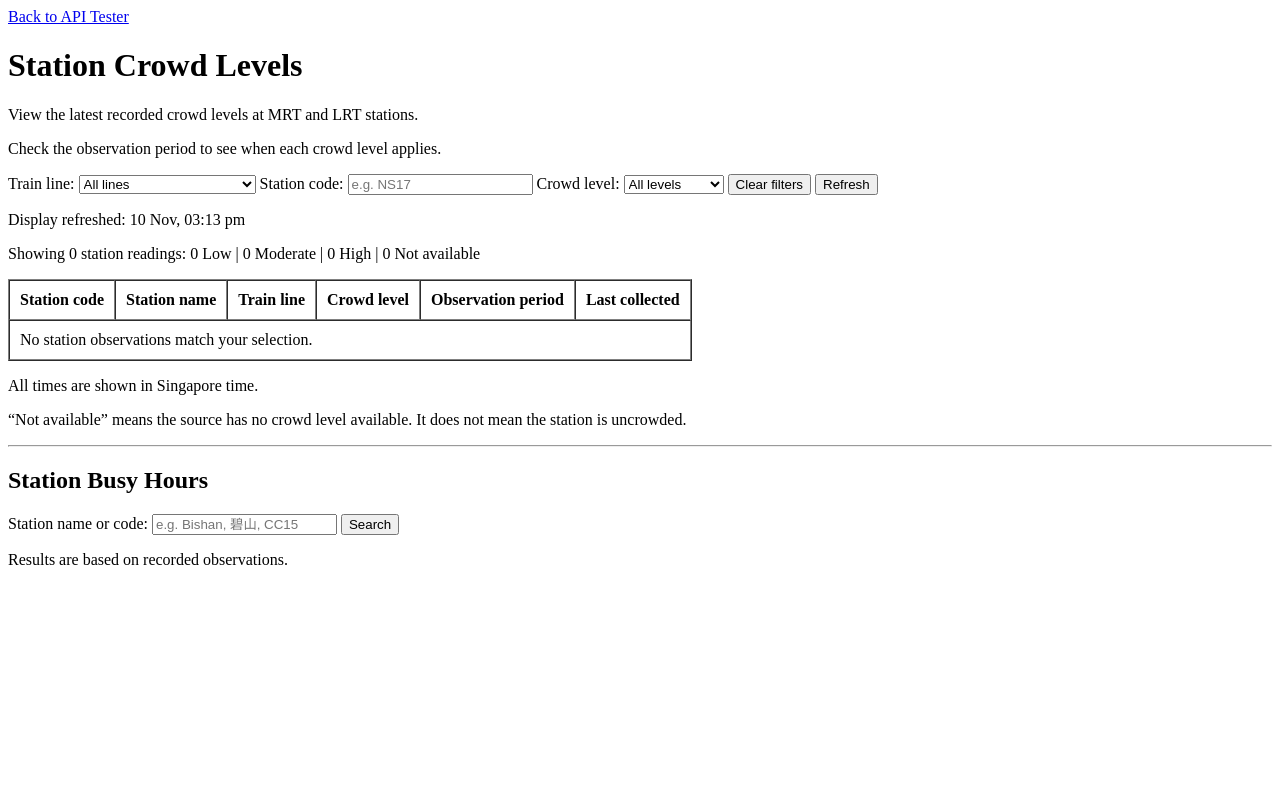
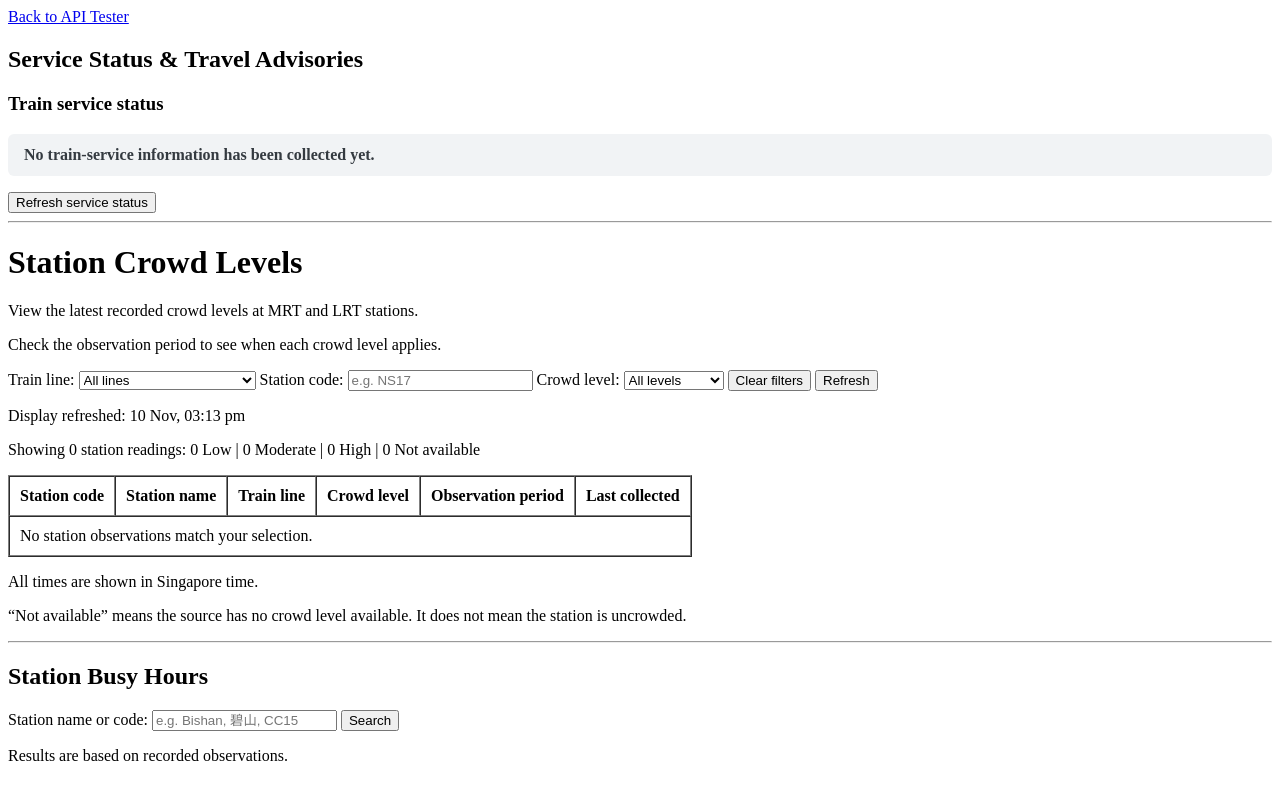
Before and after one commit to yjmockkk/INF2003_TransitIQ, a Flask app: page /crowd-dashboard in a window 1280 px wide. Run offline with Flask 2, Linux system fonts and the light colour scheme; data that the repository does not hold is empty; parts of the project's set-up code (start-up, migrations or seed data) failed here and were passed over.

Commit message:
Display train service status and travel advisories

```diff
--- /dev/null
+++ b/frontend/static/css/crowd_dashboard.css
@@ -0,0 +1,50 @@
+.train-status {
+    padding: 12px 16px;
+    border-radius: 6px;
+    font-weight: 600;
+}
+
+.train-status--normal {
+    background-color: #e8f5e9;
+    color: #1b5e20;
+}
+
+.train-status--disrupted {
+    background-color: #ffebee;
+    color: #b71c1c;
+}
+
+.train-status--unknown {
+    background-color: #f1f3f5;
+    color: #343a40;
+}
+
+.advisory-card {
+    border: 1px solid #ccc;
+    border-radius: 6px;
+    padding: 12px 16px;
+    margin-bottom: 12px;
+    overflow-wrap: anywhere;
+}
+
+.advisory-card dt {
+    font-weight: 600;
+}
+
+.advisory-card dd {
+    margin-bottom: 8px;
+    white-space: pre-wrap;
+}
+
+.advisory-text {
+    white-space: pre-wrap;
+}
+
+.additional-information {
+    white-space: pre-wrap;
+    overflow-wrap: anywhere;
+}
+
+.table-container {
+    overflow-x: auto;
+}
--- /dev/null
+++ b/frontend/static/js/train_alerts.js
@@ -0,0 +1,404 @@
+const statusElement = document.getElementById("train-alert-status");
+const errorElement = document.getElementById("train-alert-error");
+const detailsElement = document.getElementById("train-alert-details");
+const checkedElement = document.getElementById("train-alert-checked");
+const refreshButton = document.getElementById("train-alert-refresh");
+
+const lineNames = {
+    EWL: "East West Line, including Changi Extension",
+    NSL: "North South Line",
+    NEL: "North East Line",
+    CCL: "Circle Line, including Circle Line Extension",
+    DTL: "Downtown Line",
+    TEL: "Thomson-East Coast Line",
+    BPL: "Bukit Panjang LRT",
+    STL: "Sengkang LRT",
+    PTL: "Punggol LRT"
+};
+
+const segmentFields = [
+    ["Line", "Line"],
+    ["Direction", "Affected direction"],
+    ["Stations", "Affected station codes"],
+    ["FreePublicBus", "Free public bus services"],
+    ["FreeMRTShuttle", "Free MRT shuttle services"],
+    ["MRTShuttleDirection", "MRT shuttle direction"]
+];
+
+let loading = false;
+let hasLoaded = false;
+
+function displayTrainStatus(status) {
+    const settings = {
+        "1": {
+            text: "Trains are running. Minor delays may occur.",
+            className: "train-status--normal"
+        },
+        "2": {
+            text: "Train services are disrupted or experiencing major delays.",
+            className: "train-status--disrupted"
+        }
+    };
+
+    const selected = settings[String(status)] || {
+        text: "Train-service information is unavailable.",
+        className: "train-status--unknown"
+    };
+
+    statusElement.textContent = selected.text;
+
+    statusElement.classList.remove(
+        "train-status--normal",
+        "train-status--disrupted",
+        "train-status--unknown"
+    );
+
+    statusElement.classList.add(
+        "train-status",
+        selected.className
+    );
+}
+
+function isObject(value) {
+    return (
+        value !== null &&
+        typeof value === "object" &&
+        !Array.isArray(value)
+    );
+}
+
+function hasContent(value) {
+    if (value === null || value === undefined) return false;
+
+    if (typeof value === "string") {
+        return value.trim() !== "";
+    }
+
+    if (Array.isArray(value)) {
+        return value.some(hasContent);
+    }
+
+    if (isObject(value)) {
+        return Object.values(value).some(hasContent);
+    }
+
+    return true;
+}
+
+function asItems(value) {
+    const items = Array.isArray(value) ? value : [value];
+    return items.filter(hasContent);
+}
+
+function valueText(value) {
+    if (!hasContent(value)) return "Not provided";
+
+    if (typeof value === "object") {
+        return JSON.stringify(value, null, 2);
+    }
+
+    return String(value);
+}
+
+function formatCheckedTime(value) {
+    if (typeof value !== "string" || !value) {
+        return "Not available";
+    }
+
+    const date = new Date(value);
+
+    if (Number.isNaN(date.getTime())) {
+        return "Not available";
+    }
+
+    return date.toLocaleString("en-SG", {
+        timeZone: "Asia/Singapore",
+        day: "numeric",
+        month: "short",
+        year: "numeric",
+        hour: "2-digit",
+        minute: "2-digit",
+        hour12: true
+    });
+}
+
+function createCard() {
+    const card = document.createElement("article");
+
+    card.style.border = "1px solid #ccc";
+    card.style.padding = "12px";
+    card.style.marginBottom = "12px";
+    card.style.overflowWrap = "anywhere";
+
+    return card;
+}
+
+function appendField(list, label, value) {
+    if (!hasContent(value)) return;
+
+    const term = document.createElement("dt");
+    term.textContent = label;
+
+    const description = document.createElement("dd");
+    description.textContent = valueText(value);
+    description.style.whiteSpace = "pre-wrap";
+
+    list.append(term, description);
+}
+
+// Preserve unfamiliar fields without guessing what they mean.
+function appendAdditionalDetails(parent, value, knownKeys = []) {
+    if (!isObject(value)) return;
+
+    const additional = Object.fromEntries(
+        Object.entries(value).filter(([key, entry]) =>
+            !knownKeys.includes(key) && hasContent(entry)
+        )
+    );
+
+    if (Object.keys(additional).length === 0) return;
+
+    const details = document.createElement("details");
+    const summary = document.createElement("summary");
+    const content = document.createElement("pre");
+
+    summary.textContent = "Additional information";
+    content.textContent = JSON.stringify(additional, null, 2);
+    content.style.whiteSpace = "pre-wrap";
+    content.style.overflowWrap = "anywhere";
+
+    details.append(summary, content);
+    parent.appendChild(details);
+}
+
+function renderAffectedSegment(segment, index, multiple) {
+    const card = createCard();
+
+    if (multiple) {
+        const heading = document.createElement("h4");
+        heading.textContent = `Affected segment ${index + 1}`;
+        card.appendChild(heading);
+    }
+
+    if (!isObject(segment)) {
+        card.textContent = valueText(segment);
+        return card;
+    }
+
+    const list = document.createElement("dl");
+
+    for (const [key, label] of segmentFields) {
+        let value = segment[key];
+
+        if (key === "Line" && typeof value === "string") {
+            const name = lineNames[value];
+            value = name ? `${name} (${value})` : value;
+        }
+
+        if (
+            (key === "Direction" || key === "MRTShuttleDirection") &&
+            typeof value === "string"
+        ) {
+            const direction = value.trim();
+
+            value = direction.toLowerCase() === "both"
+                ? "Both directions"
+                : direction
+                    ? `Towards ${direction}`
+                    : "";
+        }
+
+        // Preserve station/shuttle strings, including | and ; separators.
+        appendField(list, label, value);
+    }
+
+    card.appendChild(list);
+
+    appendAdditionalDetails(
+        card,
+        segment,
+        segmentFields.map(([key]) => key)
+    );
+
+    return card;
+}
+
+function renderMessage(message, index, multiple) {
+    const card = createCard();
+
+    if (multiple) {
+        const heading = document.createElement("h4");
+        heading.textContent = `Advisory ${index + 1}`;
+        card.appendChild(heading);
+    }
+
+    if (!isObject(message)) {
+        card.textContent = valueText(message);
+        return card;
+    }
+
+    if (hasContent(message.Content)) {
+        const content = document.createElement("p");
+        content.textContent = valueText(message.Content);
+        content.style.whiteSpace = "pre-wrap";
+        card.appendChild(content);
+    }
+
+    if (hasContent(message.CreatedDate)) {
+        const reported = document.createElement("p");
+
+        reported.textContent =
+            "Published: " + valueText(message.CreatedDate) +
+            " (as provided by LTA)";
+
+        card.appendChild(reported);
+    }
+
+    appendAdditionalDetails(
+        card,
+        message,
+        ["Content", "CreatedDate"]
+    );
+
+    return card;
+}
+
+function buildAlertContent(data) {
+    const fragment = document.createDocumentFragment();
+    const messages = asItems(data.messages);
+    const segments = asItems(data.affected_segments);
+
+    // Messages are displayed regardless of the overall status.
+    if (messages.length > 0) {
+        const section = document.createElement("section");
+        const heading = document.createElement("h3");
+        heading.textContent = "Travel advisories";
+
+        section.appendChild(heading);
+
+        messages.forEach((message, index) => {
+            section.appendChild(
+                renderMessage(message, index, messages.length > 1)
+            );
+        });
+
+        fragment.appendChild(section);
+    }
+
+    if (segments.length > 0) {
+        const section = document.createElement("section");
+        const heading = document.createElement("h3");
+        heading.textContent = "Affected services and travel arrangements";
+
+        section.appendChild(heading);
+
+        segments.forEach((segment, index) => {
+            section.appendChild(
+                renderAffectedSegment(
+                    segment,
+                    index,
+                    segments.length > 1
+                )
+            );
+        });
+
+        fragment.appendChild(section);
+    }
+
+    if (
+        String(data.status) === "2" &&
+        messages.length === 0 &&
+        segments.length === 0
+    ) {
+        const note = document.createElement("p");
+        note.textContent =
+            "A disruption or major delay is reported. " +
+            "Further details have not been provided.";
+
+        fragment.appendChild(note);
+    }
+
+    appendAdditionalDetails(fragment, data.additional_details);
+
+    return fragment;
+}
+
+async function refreshTrainAlerts() {
+    if (loading) return;
+
+    loading = true;
+    refreshButton.disabled = true;
+    errorElement.textContent = "";
+
+    try {
+        const response = await fetch("/api/crowd/alerts/latest", {
+            cache: "no-store"
+        });
+
+        if (!response.ok) {
+            throw new Error("Unable to refresh train-service information.");
+        }
+
+        const body = await response.json();
+
+        if (!isObject(body) || !Object.hasOwn(body, "data")) {
+            throw new Error("Unexpected train-service response.");
+        }
+
+        if (body.data === null) {
+            statusElement.textContent =
+                "No train-service information has been collected yet.";
+
+            detailsElement.replaceChildren();
+            checkedElement.textContent = "";
+            hasLoaded = false;
+            return;
+        }
+
+        const data = body.data;
+
+        if (!isObject(data)) {
+            throw new Error("Unexpected train-service response.");
+        }
+
+        // Build before replacing the previous display.
+        const content = buildAlertContent(data);
+
+        displayTrainStatus(data.status);
+
+        detailsElement.replaceChildren(content);
+
+        checkedElement.textContent =
+            "Last checked: " +
+            formatCheckedTime(data.last_checked) +
+            " (Singapore time)";
+
+        hasLoaded = true;
+
+    } catch (error) {
+        errorElement.textContent = hasLoaded
+            ? "Could not refresh. Previously loaded information is shown; " +
+              "check the last-checked time."
+            : "Train-service information is temporarily unavailable.";
+
+        if (!hasLoaded) {
+            statusElement.textContent = "Service status unavailable";
+        }
+
+        console.error("Train-service refresh failed:", error.message);
+
+    } finally {
+        loading = false;
+        refreshButton.disabled = false;
+    }
+}
+
+refreshButton.addEventListener("click", refreshTrainAlerts);
+
+refreshTrainAlerts();
+
+setInterval(() => {
+    if (!document.hidden) {
+        refreshTrainAlerts();
+    }
+}, 60000);
--- a/frontend/templates/crowd_dashboard.html
+++ b/frontend/templates/crowd_dashboard.html
@@ -1,13 +1,46 @@
 <!doctype html>
 <html lang="en">
 <head>
-    <meta charset="UTF-8" />
-    <meta name="viewport" content="width=device-width, initial-scale=1" />
+    <meta charset="UTF-8">
+    <meta name="viewport" content="width=device-width, initial-scale=1">
     <title>Station Crowd Levels</title>
+    <link
+    rel="stylesheet"
+    href="{{ url_for('static', filename='css/crowd_dashboard.css') }}"
+    >
 </head>
 
 <body>
     <a href="/">Back to API Tester</a>
+
+    <section aria-labelledby="train-alert-title">
+        <h2 id="train-alert-title">
+            Service Status &amp; Travel Advisories
+        </h2>
+
+        <h3>Train service status</h3>
+
+        <p
+            id="train-alert-status"
+            class="train-status train-status--unknown"
+            role="status"
+        >
+            Loading train-service information...
+        </p>
+
+        <p id="train-alert-error" role="status"></p>
+
+        <div id="train-alert-details"></div>
+
+        <p id="train-alert-checked"></p>
+
+        <button id="train-alert-refresh" type="button">
+            Refresh service status
+        </button>
+    </section>
+
+    <hr>
+
     <h1>Station Crowd Levels</h1>
 
     <p>View the latest recorded crowd levels at MRT and LRT stations.</p>
@@ -31,7 +64,11 @@
         </select>
 
         <label for="station">Station code:</label>
-      <input id="station" type="search" placeholder="e.g. NS17" />
+        <input
+            id="station"
+            type="search"
+            placeholder="e.g. NS17"
+        >
 
         <label for="crowd">Crowd level:</label>
         <select id="crowd">
@@ -50,7 +87,7 @@
     <p id="refresh-time"></p>
     <p id="summary"></p>
 
-    <div style="overflow-x: auto">
+    <div class="table-container">
         <table border="1" cellpadding="10" cellspacing="0">
             <thead>
                 <tr>
@@ -62,17 +99,19 @@
                     <th scope="col">Last collected</th>
                 </tr>
             </thead>
+
             <tbody id="results"></tbody>
         </table>
     </div>
 
     <p>All times are shown in Singapore time.</p>
+
     <p>
-      “Not available” means the source has no crowd level available. It does not
-      mean the station is uncrowded.
+        “Not available” means the source has no crowd level available.
+        It does not mean the station is uncrowded.
     </p>
 
-    <hr />
+    <hr>
 
     <section aria-labelledby="busy-hours-title">
         <h2 id="busy-hours-title">Station Busy Hours</h2>
@@ -87,9 +126,11 @@
                 maxlength="100"
                 autocomplete="off"
                 required
-        />
+            >
 
-        <button id="busy-search-button" type="submit">Search</button>
+            <button id="busy-search-button" type="submit">
+                Search
+            </button>
         </form>
 
         <div id="station-choice-container" hidden>
@@ -115,5 +156,10 @@
         type="module"
         src="{{ url_for('static', filename='js/crowd_busy_hours.js') }}"
     ></script>
+
+    <script
+        type="module"
+        src="{{ url_for('static', filename='js/train_alerts.js') }}"
+    ></script>
 </body>
 </html>
```
Lines whose indentation alone changed are shown as unchanged.
